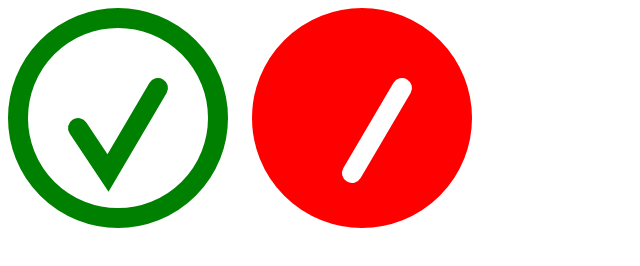
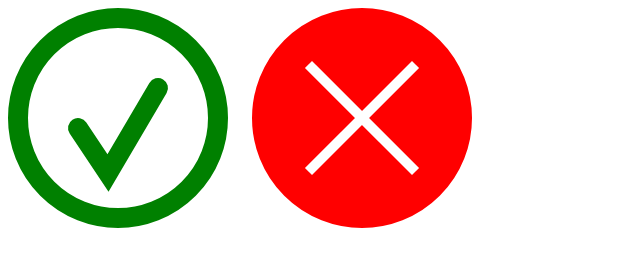
Before and after one commit to raymond-chao/SVG-project, a plain HTML site: page index.html in a window 1280 px wide. Shown: the whole page, without its empty margins (0-640 px from the left). Drawn offline with Linux system fonts and the light colour scheme.

Commit message:
added second svg

```diff
--- a/index.html
+++ b/index.html
@@ -12,7 +12,9 @@
     </svg>
     <svg width="240" height="240" viewBox="0 0 240 240" fill="none" xmlns="http://www.w3.org/2000/svg">
         <circle cx="110" cy="110" r="100" stroke-width="20" fill="red" stroke="red" />
-        <polyline points="100,165 150,80" stroke="white" stroke-width="20" stroke-linecap="round" stroke-linejoint="round" />
+        <polyline points="60,160 160,60" stroke="white" stroke-width="10" stroke-linecap="square"/>
+        <polyline points="60,60 160,160" stroke="white" stroke-width="10" stroke-linecap="square"/>
+
     </svg>
 </body>
 </html>
```
